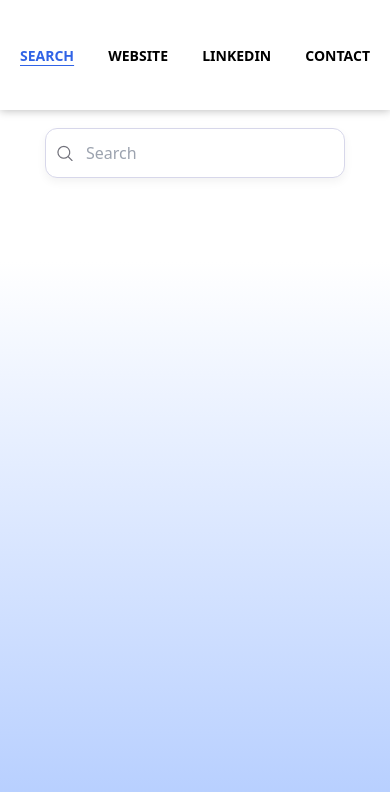
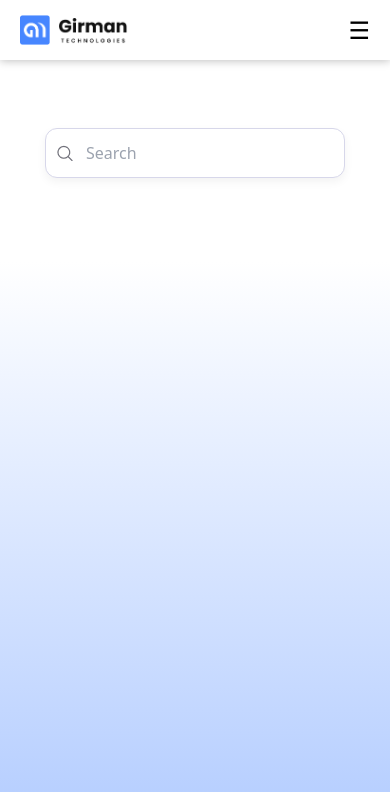
Before and after one commit to radhika757/girman-tech-assignment, a Next.js app: page / in a window 390 px wide. Shown: the top 792 px of the page. Built offline with nearby package versions, Linux system fonts and the light colour scheme.

Commit message:
Navbar styles matched with figma

```diff
--- a/src/components/Navbar.jsx
+++ b/src/components/Navbar.jsx
@@ -6,21 +6,24 @@ import text from "../../public/text.png";
 
 const Navbar = () => {
   const [activeLink, setActiveLink] = useState("search");
+  const [menuOpen, setMenuOpen] = useState(false); // State for mobile menu toggle
 
   const handleLinkClick = (link) => {
     setActiveLink(link);
+    setMenuOpen(false); // Close menu on link click
   };
 
   return (
-    <nav className="w-full h-[110px] bg-white fixed top-0 left-0 opacity-100 shadow-custom">
+    <nav className="h-[60px] w-full md:h-[110px] bg-white fixed top-0 left-0 shadow-custom z-50">
       <div className="w-full max-w-[1000px] flex justify-between items-center mx-auto px-5 md:px-10 h-full">
-        <div className="flex items-center justify-start gap-2 hidden md:flex">
-          <Image src={logo} alt="Logo" className="h-16 w-16" />
-          <Image src={text} alt="Text Logo" className="h-14 w-[146px]" />
+        {/* Logo Section */}
+        <div className="flex items-center gap-2">
+          <Image src={logo} alt="Logo" className="md:h-16 md:w-16 w-[30px] h-[30px]" />
+          <Image src={text} alt="Text Logo" className="md:h-14 md:w-[146px] w-[70px] h-[29px]" />
         </div>
 
-        {/* Navbar Links */}
-        <div className="flex items-center justify-between md:justify-evenly w-full gap-5 md:w-auto">
+        {/* Desktop Links */}
+        <div className="hidden md:flex items-center gap-5">
           <a
             href="#"
             onClick={() => handleLinkClick("search")}
@@ -60,6 +63,62 @@ const Navbar = () => {
             CONTACT
           </a>
         </div>
+
+        {/* Mobile Menu Button */}
+        <div className="md:hidden relative">
+          <button
+            onClick={() => setMenuOpen(!menuOpen)}
+            className="text-2xl focus:outline-none"
+          >
+            ☰
+          </button>
+
+          {/* Mobile Menu Popup */}
+          {menuOpen && (
+            <div
+              className="shadow-[0px_4px_4px_0px_rgba(0,0,0,0.25)] absolute right-0 top-10 w-[90px] h-[166px] bg-white border-[#E3E3E3] rounded-md flex flex-col justify-evenly items-center"
+            >
+              <a
+                href="#"
+                onClick={() => handleLinkClick("search")}
+                className={`text-[12px] font-bold ${
+                  activeLink === "search" ? "text-[#3063E6] underline underline-offset-4" : ""
+                }`}
+              >
+                SEARCH
+              </a>
+              <a
+                href="https://girmantech.com/"
+                onClick={() => handleLinkClick("website")}
+                className={`text-[12px] font-bold ${
+                  activeLink === "website" ? "text-[#3063E6] underline underline-offset-4" : ""
+                }`}
+                target="_blank"
+                rel="noopener noreferrer"
+              >
+                WEBSITE
+              </a>
+              <a
+                href="https://www.linkedin.com/company/girmantech/posts/?feedView=all"
+                onClick={() => handleLinkClick("linkedin")}
+                className={`text-[12px] font-bold ${
+                  activeLink === "linkedin" ? "text-[#3063E6] underline underline-offset-4" : ""
+                }`}
+              >
+                LINKEDIN
+              </a>
+              <a
+                href="mailto:contact@girmantech.com?subject=Inquiry&body=Hello, I would like to reach out regarding..."
+                onClick={() => handleLinkClick("contact")}
+                className={`text-[12px] font-bold ${
+                  activeLink === "contact" ? "text-[#3063E6] underline underline-offset-4" : ""
+                }`}
+              >
+                CONTACT
+              </a>
+            </div>
+          )}
+        </div>
       </div>
     </nav>
   );
```
